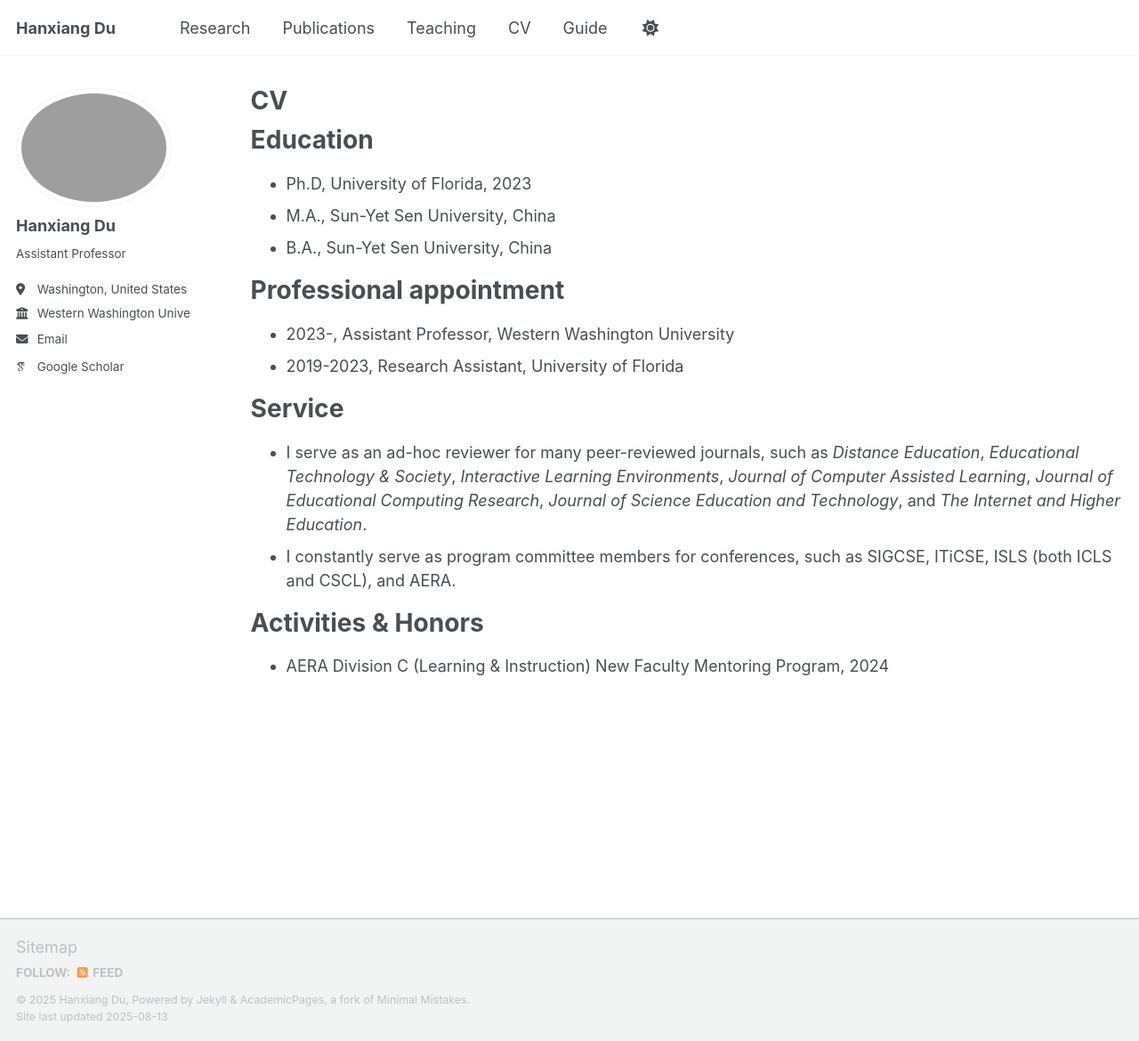
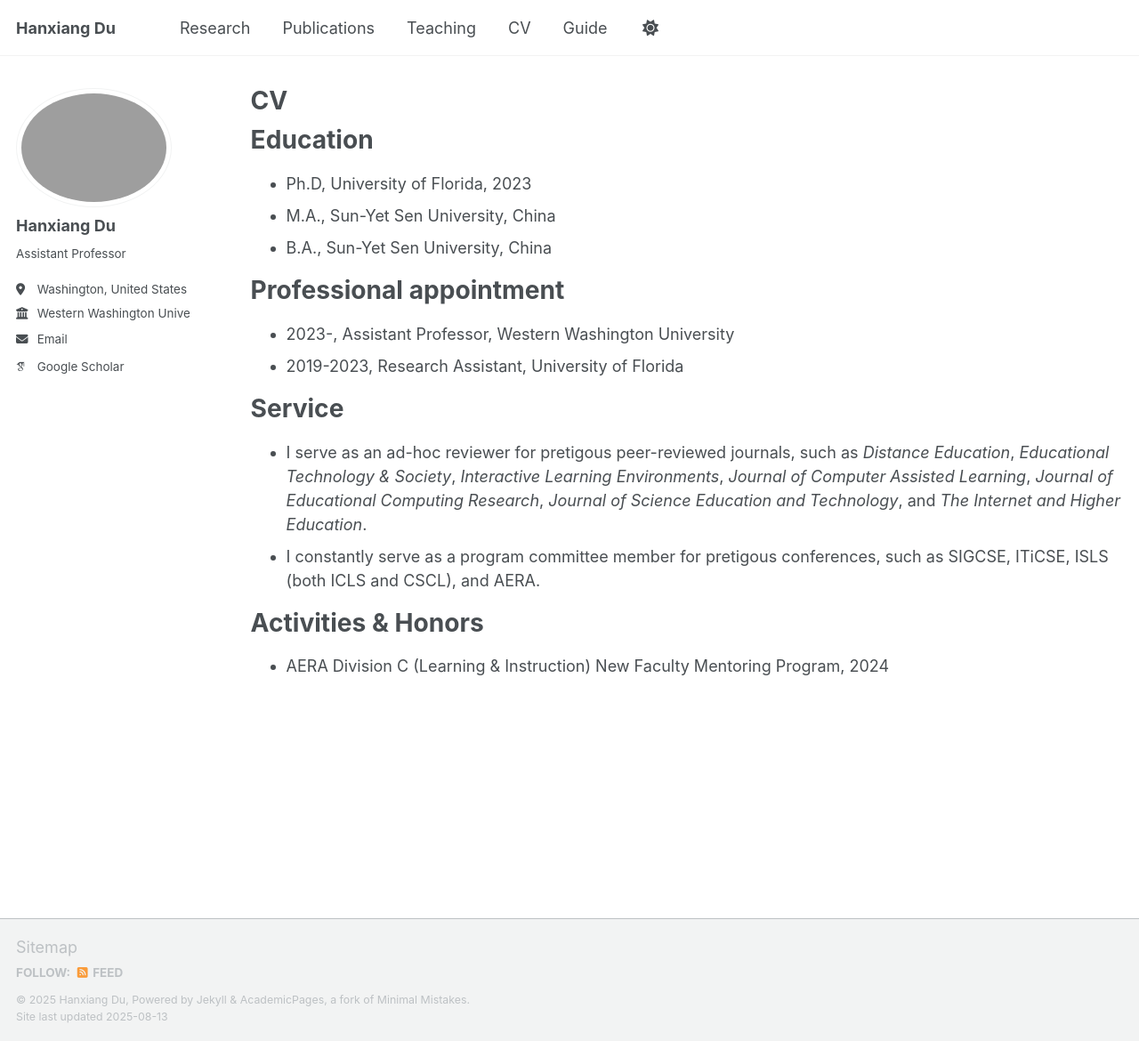
Before and after one commit to HXDU/HD.github.io, a Jekyll site: the page built from _pages/cv.md, in a window 1280 px wide and 1170 px high. Shown: the whole window at 89% size. Built offline with Jekyll 4.4.1, drawn with Linux system fonts in a browser that asks for light colours; some web fonts are replaced; a script that is not in the unit is left out.

Commit message:
Update cv.md

```diff
--- a/_pages/cv.md
+++ b/_pages/cv.md
@@ -22,8 +22,8 @@ Professional appointment
 
 Service
 ======
-* I serve as an ad-hoc reviewer for many peer-reviewed journals, such as *Distance Education*, *Educational Technology & Society*, *Interactive Learning Environments*, *Journal of Computer Assisted Learning*, *Journal of Educational Computing Research*, *Journal of Science Education and Technology*, and *The Internet and Higher Education*.
-* I constantly serve as program committee members for conferences, such as SIGCSE, ITiCSE, ISLS (both ICLS and CSCL), and AERA.
+* I serve as an ad-hoc reviewer for pretigous peer-reviewed journals, such as *Distance Education*, *Educational Technology & Society*, *Interactive Learning Environments*, *Journal of Computer Assisted Learning*, *Journal of Educational Computing Research*, *Journal of Science Education and Technology*, and *The Internet and Higher Education*.
+* I constantly serve as a program committee member for pretigous conferences, such as SIGCSE, ITiCSE, ISLS (both ICLS and CSCL), and AERA.
 
 Activities & Honors
 ======
```
